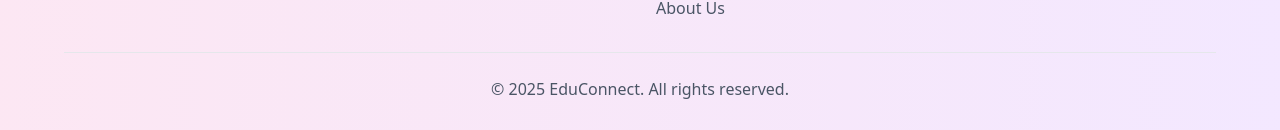
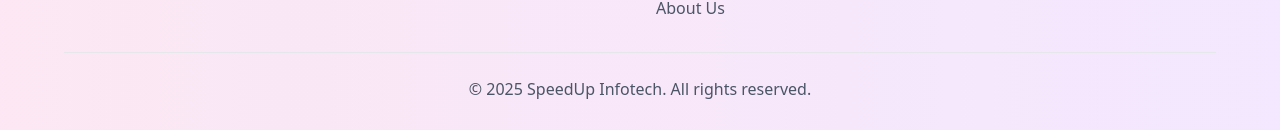
Before and after one commit to atulmali18/LMS, a React (Vite) app in the folder frontend/: page /login in a window 1280 px wide. Shown: the part 768-898 px from the top of the page. Built offline with nearby package versions, Linux system fonts and the light colour scheme.

Commit message:
Update README.md to reflect LMS features, tech stack, and project structure; modify footer

```diff
--- a/frontend/src/components/Footer.jsx
+++ b/frontend/src/components/Footer.jsx
@@ -70,7 +70,7 @@
 
         {/* Copyright */}
         <div className="mt-8 pt-6 border-t border-gray-200 text-center text-gray-600">
-          <p>© {new Date().getFullYear()} EduConnect. All rights reserved.</p>
+          <p>© {new Date().getFullYear()} SpeedUp Infotech. All rights reserved.</p>
         </div>
       </div>
     </footer>
```
Also changed, not shown: 1 other file (tests, documents, lock files or other folders).
